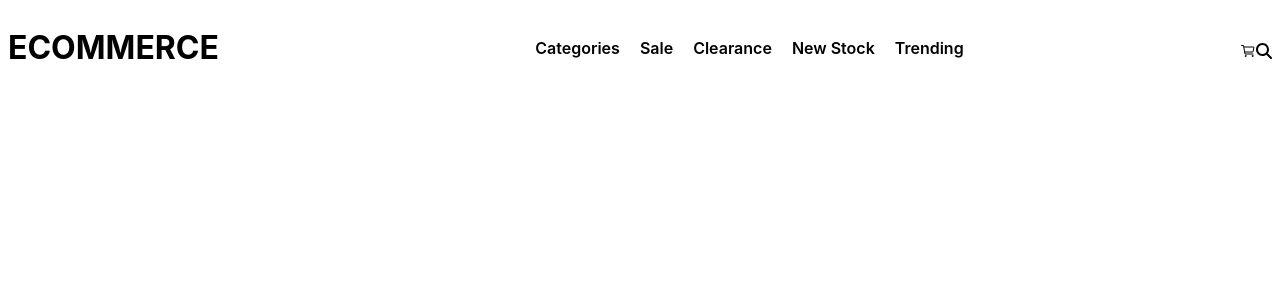
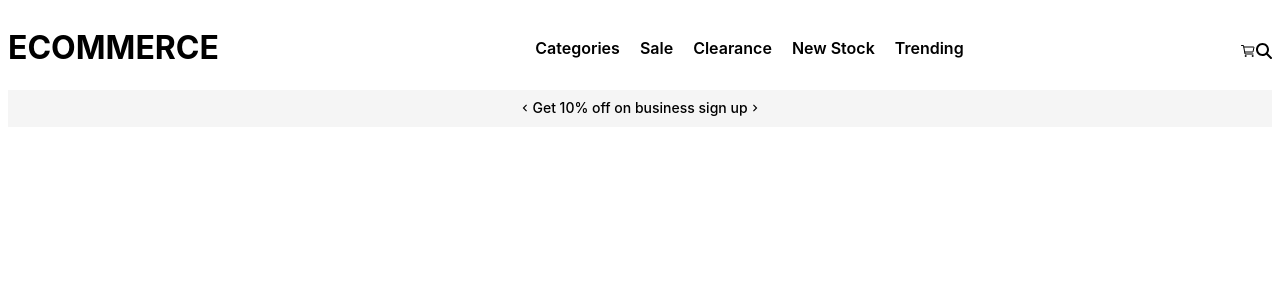
Before and after one commit to zeenat-abedin/login-signup, a React (Create React App) app: page / in a window 1280 px wide. Shown: the top 300 px of the page. Built offline with nearby package versions, Linux system fonts and the light colour scheme.

Commit message:
"Update Header.css: add margin to header, adjust nav and others classes"

```diff
--- a/src/App.css
+++ b/src/App.css
@@ -1,3 +1,13 @@
 .app{
     background-color: #f5f5f5;
 }
+
+.content{
+    display: flex;
+    justify-content: center;
+    align-items: center;
+    font-family: Inter;
+    font-size: 14px;
+    font-weight: 500;
+    line-height: 36.94px;
+}
--- a/src/App.js
+++ b/src/App.js
@@ -1,10 +1,14 @@
 import React, { useState } from 'react';
 import { BrowserRouter as Router, Routes, Route } from 'react-router-dom';
+import { MdKeyboardArrowLeft } from "react-icons/md";
+import { MdKeyboardArrowRight } from "react-icons/md";
+
 import Header from './components/Header';
 import Home from './pages/Home';
 import Signup from './pages/Signup';
 import Login from './pages/Login';
 import ProtectedPage from './pages/ProtectedPage';
+
 import './App.css';
 
 function App() {
@@ -25,14 +29,19 @@ function App() {
     <Router>
       <div className="app">
         <Header loggedIn={loggedIn} handleLogout={handleLogout} />
+        <div className='content'>
+          <MdKeyboardArrowLeft />
+          <span>Get 10% off on business sign up</span>
+          <MdKeyboardArrowRight />
+        </div>
         <Routes>
-          {/* <Route exact path="/" component={Home} /> */}
-          <Route path="/" render={(props) => <Signup {...props} handleLogin={handleLogin} />} />
+          <Route exact path="/" component={Signup} />
+          {/* <Route path="/" render={(props) => <Signup {...props} handleLogin={handleLogin} />} />
           <Route path="/login" render={(props) => <Login {...props} handleLogin={handleLogin} />} />
           <Route
             path="/protected"
             render={(props) => <ProtectedPage {...props} loggedIn={loggedIn} user={user} />}
-          />
+          /> */}
         </Routes>
       </div>
     </Router>
--- a/src/pages/Signup.jsx
+++ b/src/pages/Signup.jsx
@@ -24,7 +24,7 @@ const Signup = ({ handleLogin }) => {
 
   return (
     <div>
-      <h2>Sign Up</h2>
+      <h2>Create Your Account</h2>
       <form onSubmit={handleSubmit}>
         <input type="text" name="username" placeholder="Username" value={formData.username} onChange={handleChange} />
         <input
```
